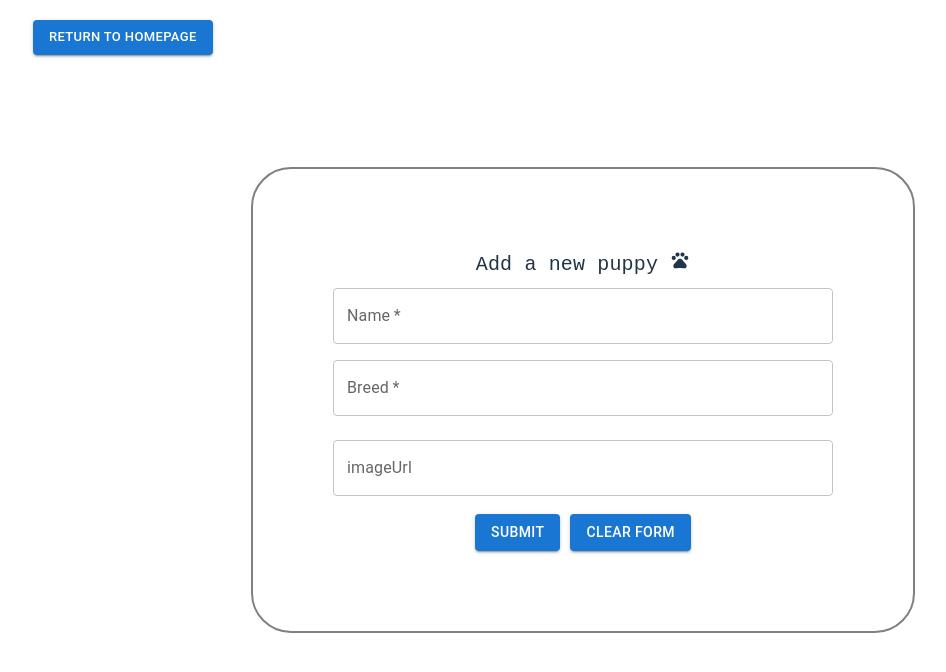
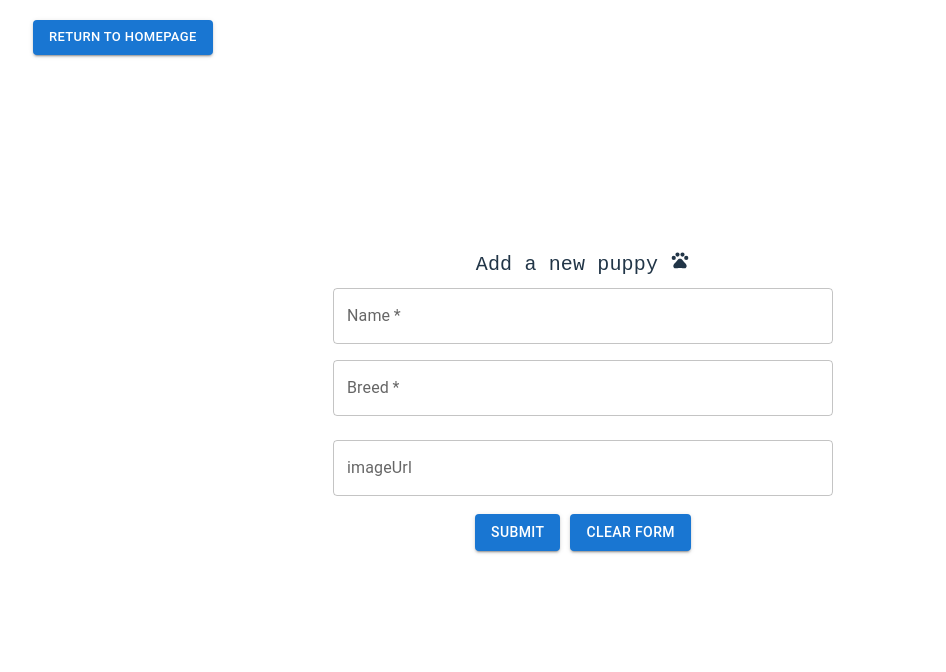
Before and after one commit to dennismaricarl/PuppyBowl_React, a React (Vite) app: page /NewPlayerForm in a window 1280 px wide. Shown: the top 672 px of the page, without its empty margins (57-1003 px from the left). Built offline with nearby package versions, Linux system fonts and the light colour scheme.

Commit message:
updated text fields

```diff
--- a/src/components/AllPlayers.jsx
+++ b/src/components/AllPlayers.jsx
@@ -47,9 +47,8 @@ const AllPlayers = () => {
 
         <TextField
           onChange={(e) => setSearchParam(e.target.value.toLowerCase())}
-          label="Search"
-          placeholder="Puppy Name"
-          sx={{ mb: 8, mt: 2, minHeight: "40px", width: "80%"}}
+          placeholder="search puppy name here"
+          sx={{ mb: 8, mt: 2, minHeight: "40px", width: "80%", background:"white", borderRadius:"5px"}}
 
         />
       </div>
--- a/src/components/NewPlayerForm.jsx
+++ b/src/components/NewPlayerForm.jsx
@@ -50,8 +50,8 @@ const NewPlayerForm = () => {
       <Box
         sx={{
           width: 500,
-          border: "2px solid gray",
-          padding: 10,
+          border: "3px solid white",
+          padding: 12,
           borderRadius: 10,
         }}
       >
@@ -67,16 +67,20 @@ const NewPlayerForm = () => {
           </Typography>
           <form onSubmit={handleSubmit}>
             <TextField
+              sx={{background:"white", borderRadius:"5px"}}
+              label="Name"
               required
-              label="Name"
+              placeholder="Enter puppy name"
               value={name}
               onChange={(e) => setPuppyName(e.target.value)}
               fullWidth
             />
             <br />
             <TextField
+              sx={{background:"white", borderRadius:"5px"}}
               required
               label="Breed"
+              placeholder="Enter breed"
               value={breed}
               onChange={(e) => setBreed(e.target.value)}
               fullWidth
@@ -84,6 +88,7 @@ const NewPlayerForm = () => {
             />
             <br />
             <TextField
+              sx={{background:"white", borderRadius:"5px"}}
               value={imageUrl}
               label="imageUrl"
               onChange={(e) => setimageUrl(e.target.value)}
```
